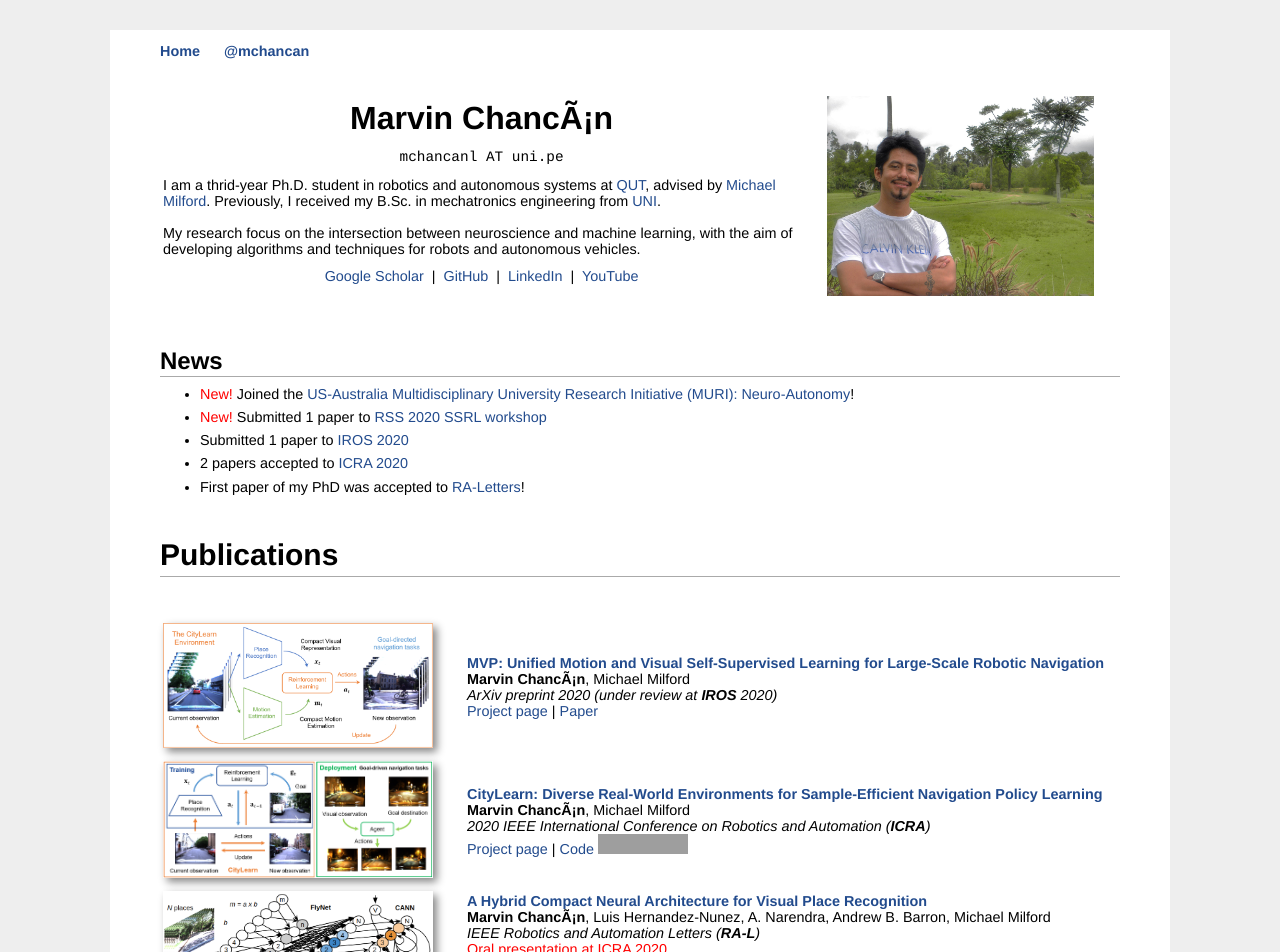
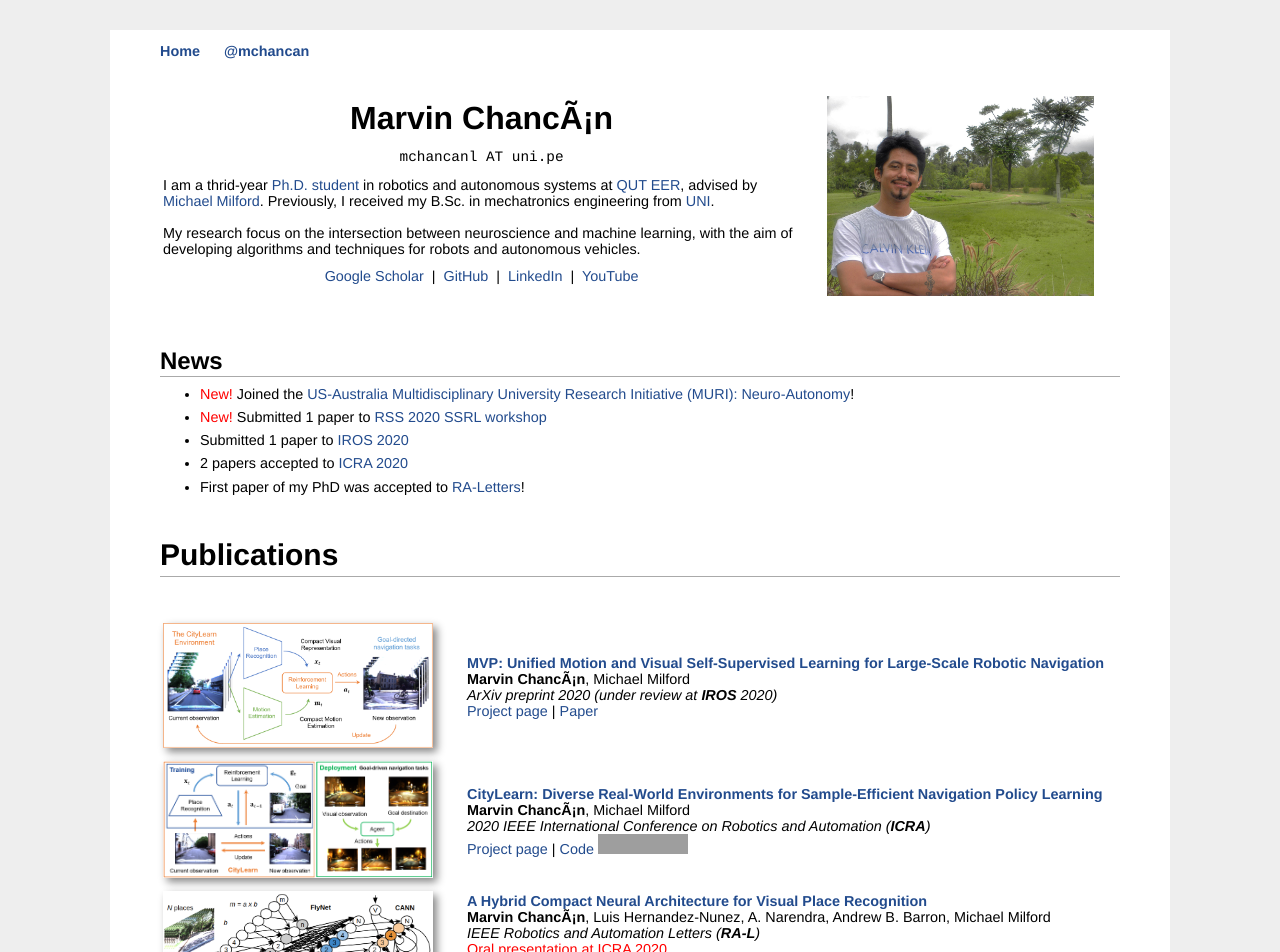
Before and after one commit to mchancan/mchancan.github.io, a Jekyll site: the page built from index.html, in a window 1280 px wide. Shown: the top 952 px of the page. Built offline with Jekyll 4.4.1, drawn with Linux system fonts in a browser that asks for light colours; comment, search, counter and statistics services are not loaded; grey boxes are pictures that could not be loaded.

Commit message:
Update index.html

```diff
--- a/index.html
+++ b/index.html
@@ -15,7 +15,7 @@ title: Marvin's Homepage
 		</p>
 		<!--</div>-->
 		<p>
-		I am a thrid-year Ph.D. student in robotics and autonomous systems at <a href="https://www.qut.edu.au/science-engineering/schools/electrical-engineering-robotics">QUT</a>, advised by <a href="https://scholar.google.com/citations?user=TDSmCKgAAAAJ&hl=en">Michael Milford</a>.
+		I am a thrid-year <a href="https://research.qut.edu.au/qcr/people/marvin-chancan/">Ph.D. student</a> in robotics and autonomous systems at <a href="https://www.qut.edu.au">QUT</a> <a href="https://www.qut.edu.au/science-engineering/schools/electrical-engineering-robotics">EER</a>, advised by <a href="https://scholar.google.com/citations?user=TDSmCKgAAAAJ&hl=en">Michael Milford</a>.
 		Previously, I received my B.Sc. in mechatronics engineering from <a href="https://en.wikipedia.org/wiki/National_University_of_Engineering">UNI</a>.</br>
 		</br>
 		My research focus on the intersection between neuroscience and machine learning, with the aim of developing algorithms and techniques for robots and autonomous vehicles.
```
